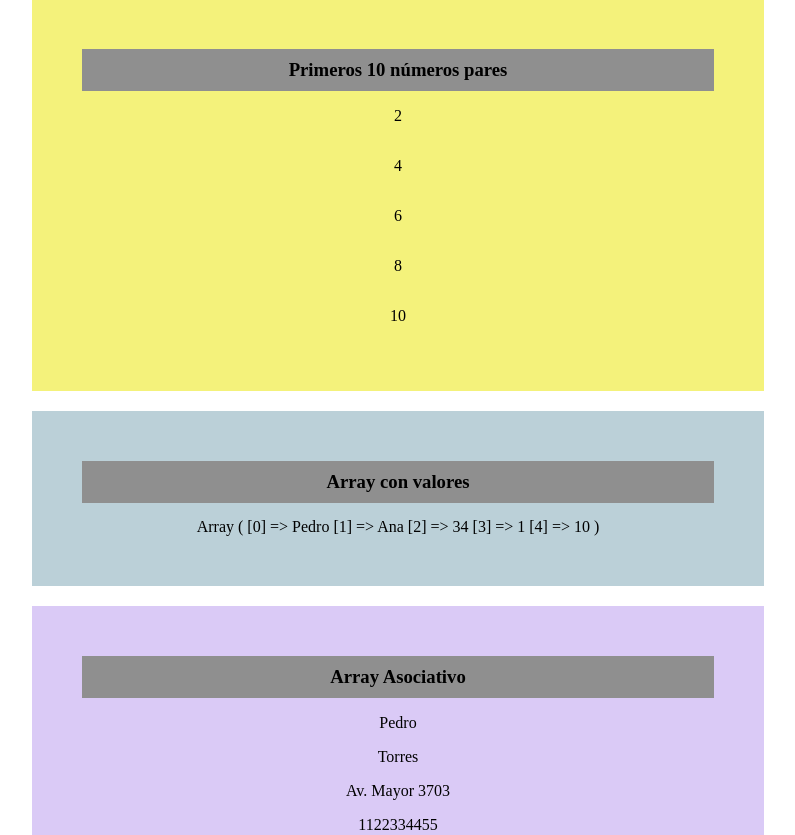
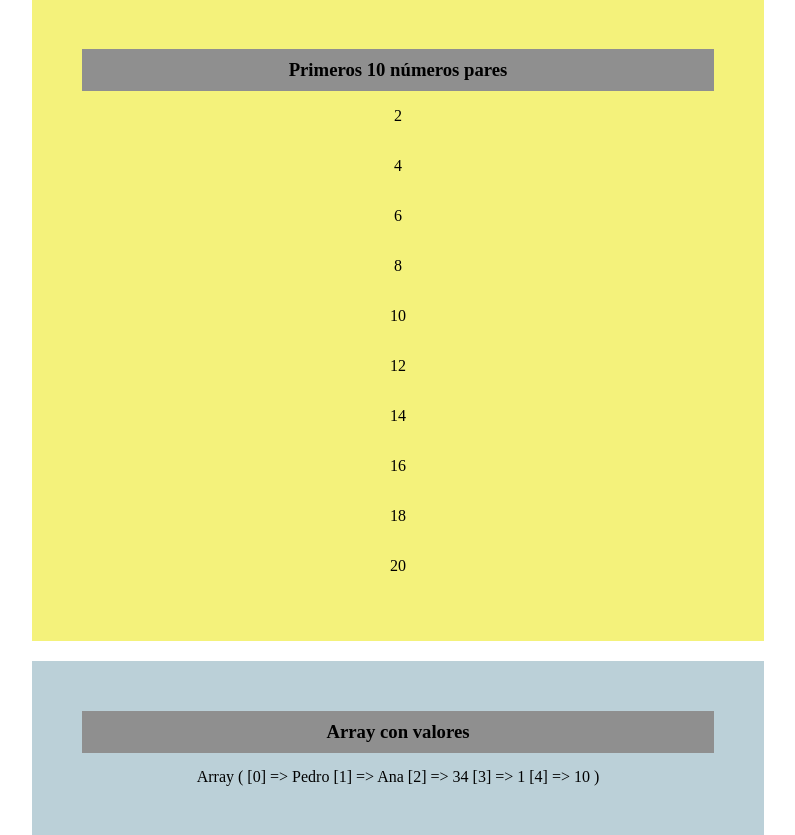
Before and after one commit to MariaSolArroyo/PotreroDigitalBackend, a PHP site: page /tp5_backend.php in a window 1280 px wide. Shown: the part 19-854 px from the top of the page, without its empty margins (242-1037 px from the left). Run offline with PHP 8.4, Linux system fonts and the light colour scheme.

Commit message:
Trabajo Práctico N°5

```diff
--- a/tp5_backend.php
+++ b/tp5_backend.php
@@ -78,7 +78,7 @@
 
 
                   <?php
-                      $numpares = [2,4,6,8,10];
+                      $numpares = [2,4,6,8,10,12,14,16,18,20];
                       foreach ($numpares as $valor) {
                          print "<p>$valor</p> \n";
                       }
```
